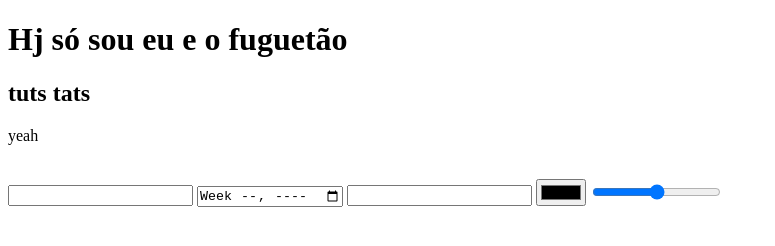
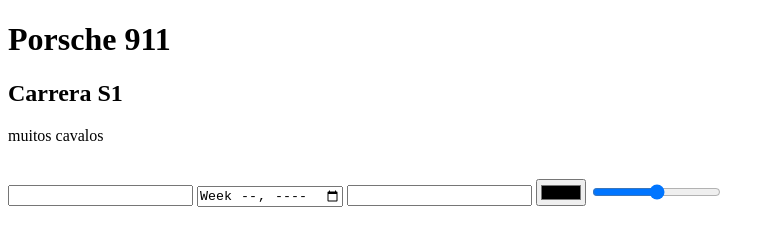
Before and after one commit to Hott10/programacao-web-ceub, a plain HTML site: page index.html in a window 1280 px wide. Shown: the whole page, without its empty margins (0-775 px from the left). Drawn offline with Linux system fonts and the light colour scheme.

Commit message:
commit pc local

```diff
--- a/index.html
+++ b/index.html
@@ -6,9 +6,9 @@
     <title> fuguetão </title>
 </head>
 <body>
-    <h1> Hj só sou eu e o fuguetão</h1>
-    <h2> tuts tats</h2>
-    <p>yeah</p>
+    <h1> Porsche 911 </h1>
+    <h2> Carrera S1</h2>
+    <p>muitos cavalos</p>
     <br>
     <input type="number">
     <input type="week">
```
